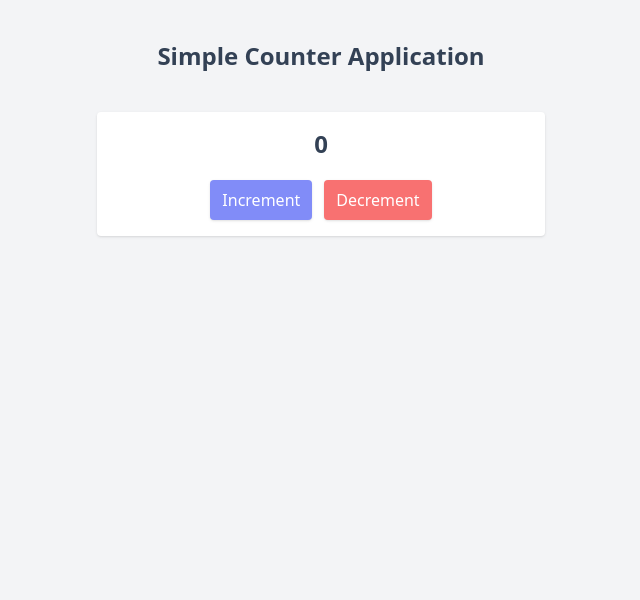
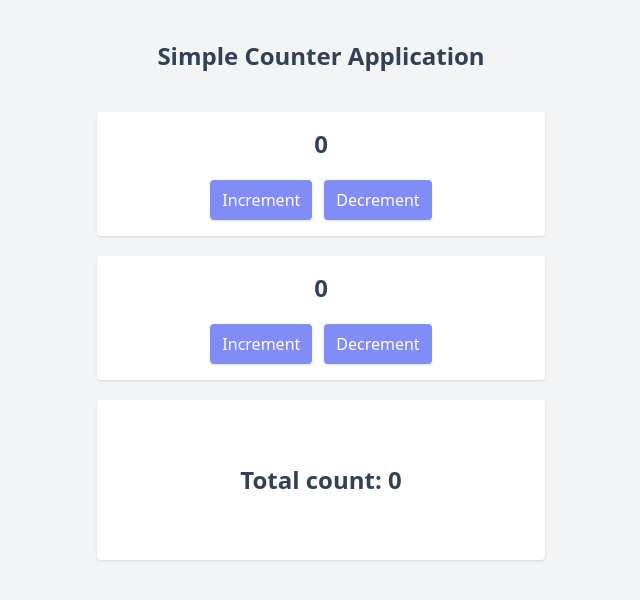
Before and after one commit to asadsanto10/redux, a React (Create React App) app: page / in a window 1280 px wide. Shown: the top 600 px of the page, without its empty margins (319-959 px from the left). Built offline with nearby package versions, Linux system fonts and the light colour scheme.

Commit message:
react state management issue

```diff
--- a/src/App.js
+++ b/src/App.js
@@ -1,6 +1,42 @@
+import { useState } from 'react';
 import Counter from './components/Counter';
+import Stats from './components/Stats';
+
+const initialState = [
+  { id: 1, count: 0 },
+  { id: 2, count: 0 },
+];
 
 function App() {
+  const [state, setState] = useState(initialState);
+
+  const totalCount = () => {
+    return state.reduce((total, counter) => total + counter.count, 0);
+  };
+  const increment = (id) => {
+    const updatedCounter = state.map((counter) => {
+      if (counter.id === id) {
+        return {
+          ...counter,
+          count: counter.count + 1,
+        };
+      }
+      return { ...counter };
+    });
+    setState(updatedCounter);
+  };
+  const decrement = (id) => {
+    const updatedCounter = state.map((counter) => {
+      if (counter.id === id) {
+        return {
+          ...counter,
+          count: counter.count - 1,
+        };
+      }
+      return { ...counter };
+    });
+    setState(updatedCounter);
+  };
   return (
     <div className="App">
       <div className="w-screen h-screen p-10 bg-gray-100 text-slate-700">
@@ -9,7 +45,17 @@ function App() {
         </h1>
 
         <div className="max-w-md mx-auto mt-10 space-y-5">
-          <Counter />
+          {state.map((count) => (
+            <Counter
+              key={count.id}
+              id={count.id}
+              count={count.count}
+              increment={increment}
+              decrement={decrement}
+            />
+          ))}
+
+          <Stats count={totalCount()} />
         </div>
       </div>
     </div>
--- /dev/null
+++ b/src/components/Button.js
@@ -0,0 +1,15 @@
+import React from 'react';
+
+function Button({ handler, children }) {
+  return (
+    <button
+      onClick={handler}
+      type="button"
+      className="bg-indigo-400 text-white px-3 py-2 rounded shadow"
+    >
+      {children}
+    </button>
+  );
+}
+
+export default Button;
--- /dev/null
+++ b/src/components/Count.js
@@ -0,0 +1,7 @@
+import React from 'react';
+
+function Count({ counter }) {
+  return <div className="text-2xl font-semibold">{counter}</div>;
+}
+
+export default Count;
--- a/src/components/Counter.js
+++ b/src/components/Counter.js
@@ -1,31 +1,13 @@
-import React, { useState } from 'react';
+import Button from './Button';
+import Count from './Count';
 
-function Counter() {
-  const [counter, setCounter] = useState(0);
-  const incrementCounter = () => {
-    setCounter((prevCounter) => prevCounter + 1);
-  };
-  const decrementCounter = () => {
-    setCounter((prevCounter) => prevCounter - 1);
-  };
+function Counter({ id, increment, decrement, count }) {
   return (
     <div className="p-4 h-auto flex flex-col items-center justify-center space-y-5 bg-white rounded shadow">
-      <div className="text-2xl font-semibold">{counter}</div>
+      <Count counter={count} />
       <div className="flex space-x-3">
-        <button
-          onClick={incrementCounter}
-          type="button"
-          className="bg-indigo-400 text-white px-3 py-2 rounded shadow"
-        >
-          Increment
-        </button>
-        <button
-          onClick={decrementCounter}
-          type="button"
-          className="bg-red-400 text-white px-3 py-2 rounded shadow"
-        >
-          Decrement
-        </button>
+        <Button handler={() => increment(id)}>Increment</Button>
+        <Button handler={() => decrement(id)}>Decrement</Button>
       </div>
     </div>
   );
--- /dev/null
+++ b/src/components/Stats.js
@@ -0,0 +1,7 @@
+export default function Stats({ count }) {
+  return (
+    <div className="p-4 h-40 flex flex-col items-center justify-center space-y-5 bg-white rounded shadow">
+      <div className="text-2xl font-semibold">Total count: {count}</div>
+    </div>
+  );
+}
```
Also changed, not shown: .eslintrc.json.
